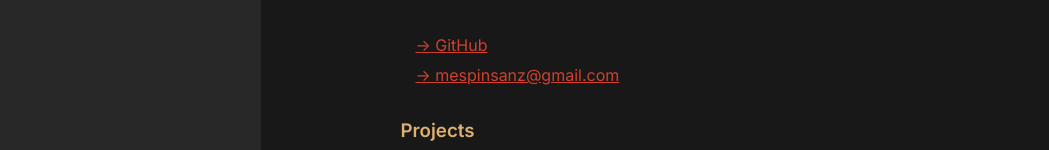
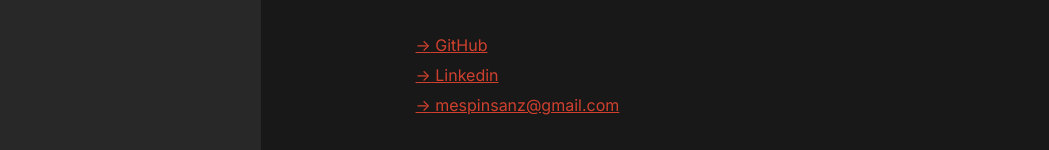
Before and after one commit to marc2332/portfolio, a Next.js app: page / in a window 1280 px wide. Shown: the part 387-537 px from the top of the page, without its empty margins (89-1138 px from the left). Built offline with nearby package versions, Linux system fonts and the light colour scheme; a web font is replaced by a local one.

Commit message:
Add linkedin

```diff
--- a/pages/index.tsx
+++ b/pages/index.tsx
@@ -67,6 +67,11 @@
               </a>
             </li>
             <li className={styles.listLink}>
+              <a className={styles.textLink} target="_blank" href="https://www.linkedin.com/in/marc-esp%C3%ADn-sanz-79575a187/">
+                {'->'} Linkedin
+              </a>
+            </li>
+            <li className={styles.listLink}>
               <a className={styles.textLink} href="mailto:mespinsanz@gmail.com">
                 {'->'} mespinsanz@gmail.com
               </a>
```
